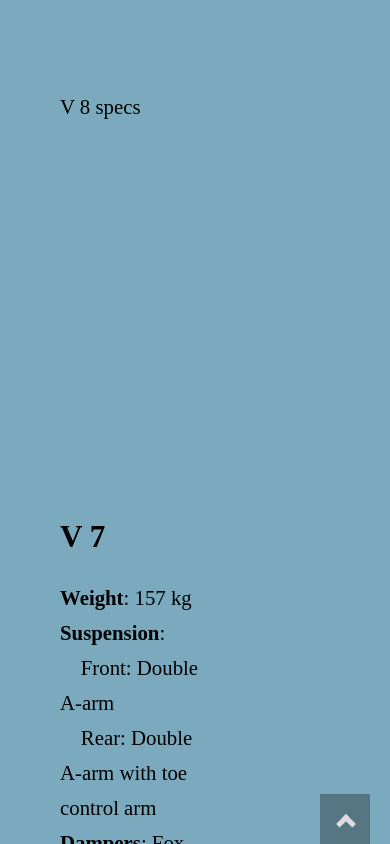
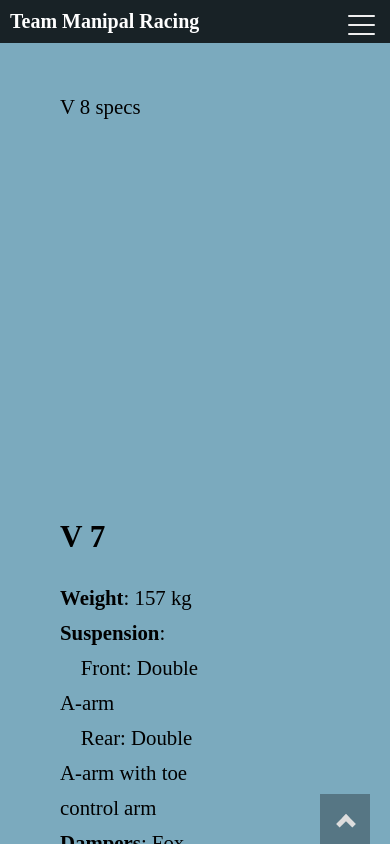
Before and after one commit to pranavtharoor/Team-Manipal-Racing, a plain HTML site: page TMR2/cars.html in a window 390 px wide. Drawn offline with nearby package versions, Linux system fonts and the light colour scheme; a web font is replaced by a local one.

Commit message:
added title for cars

```diff
--- a/TMR2/css/styles.css
+++ b/TMR2/css/styles.css
@@ -477,4 +477,24 @@ li.dropdown {
 		width: 100%;
 	}
 
+	#cars #title {
+		display: block;
+		position: fixed;
+		top: 0;
+		left: 0;
+		z-index: 5;
+		padding: 10px;
+	}
+
+	#cars #burger-container {
+		top: 15px;
+		right: 15px;
+	}
+
+	#cars nav {
+		position: fixed;
+		top: 48px;
+		height: calc(100vh - 48px);
+	}
+
 }
```
